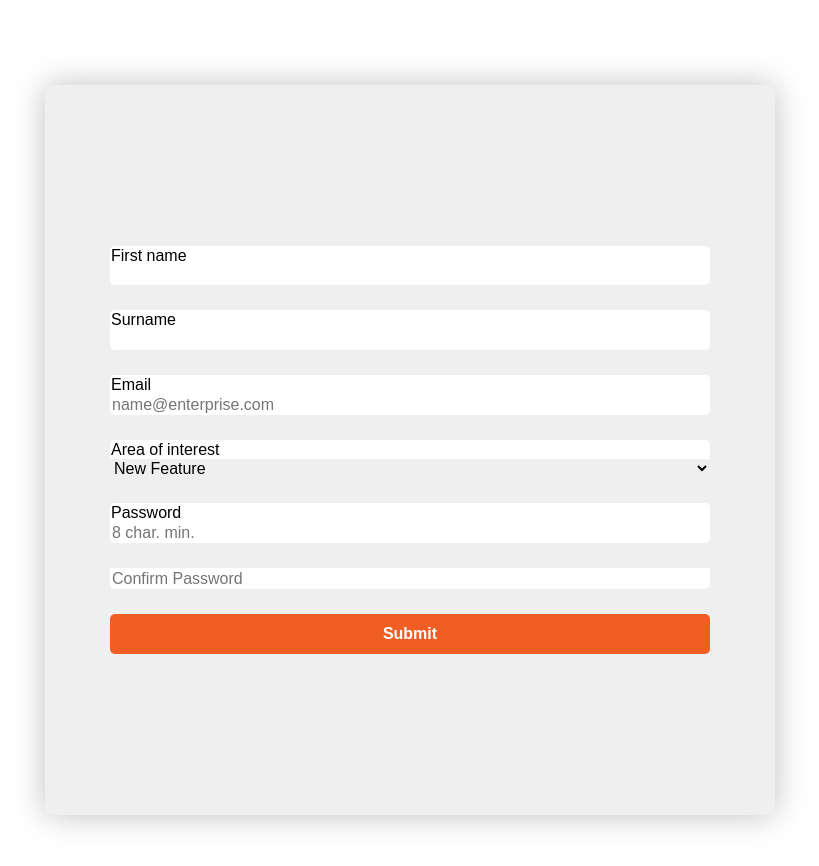
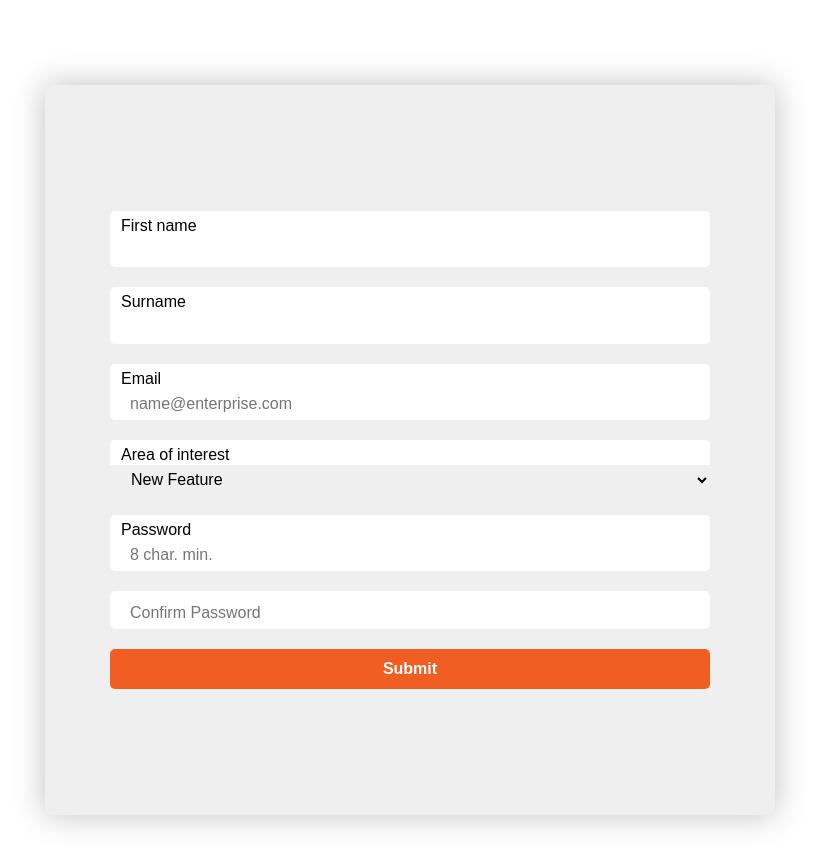
Before and after one commit to paulssona/Forms, a plain HTML site: page index.html in a window 1280 px wide. Shown: the whole page, without its empty margins (230-1049 px from the left). Drawn offline with Linux system fonts and the light colour scheme.

Commit message:
fix margins and padding

```diff
--- a/styles/styles.css
+++ b/styles/styles.css
@@ -21,20 +21,32 @@
     padding: 65px;
     border-radius: 8px;
 }
+.form-input-fields {
+    display:flex;
+    flex-direction: column;
+}
+
 .label {
     background-color: white;
     border-color: white;
     border-style: solid;
     border-width: 1px 1px 0px 1px;
     border-radius: 5px 5px 0px 0px;
-
+    padding:5px 0px 0px 10px;
 }
 .input-field {
+    min-height: 30px;
     border:none;
     border-radius: 0px 0px 5px 5px;
-    margin-bottom: 25px ;
+    margin-bottom: 20px;
+    padding-left: 20px;
+}
+.input-field:focus {
+outline-width: 1px;
+outline-color:#818a91;
 }
 .select {
+    padding-left: 17px;
     cursor: pointer;
 }
 .button {
@@ -52,7 +64,3 @@
 .button:hover {
     background-color: #bd4515;
 }
-.form-input-fields {
-    display:flex;
-    flex-direction: column;
-}
```
